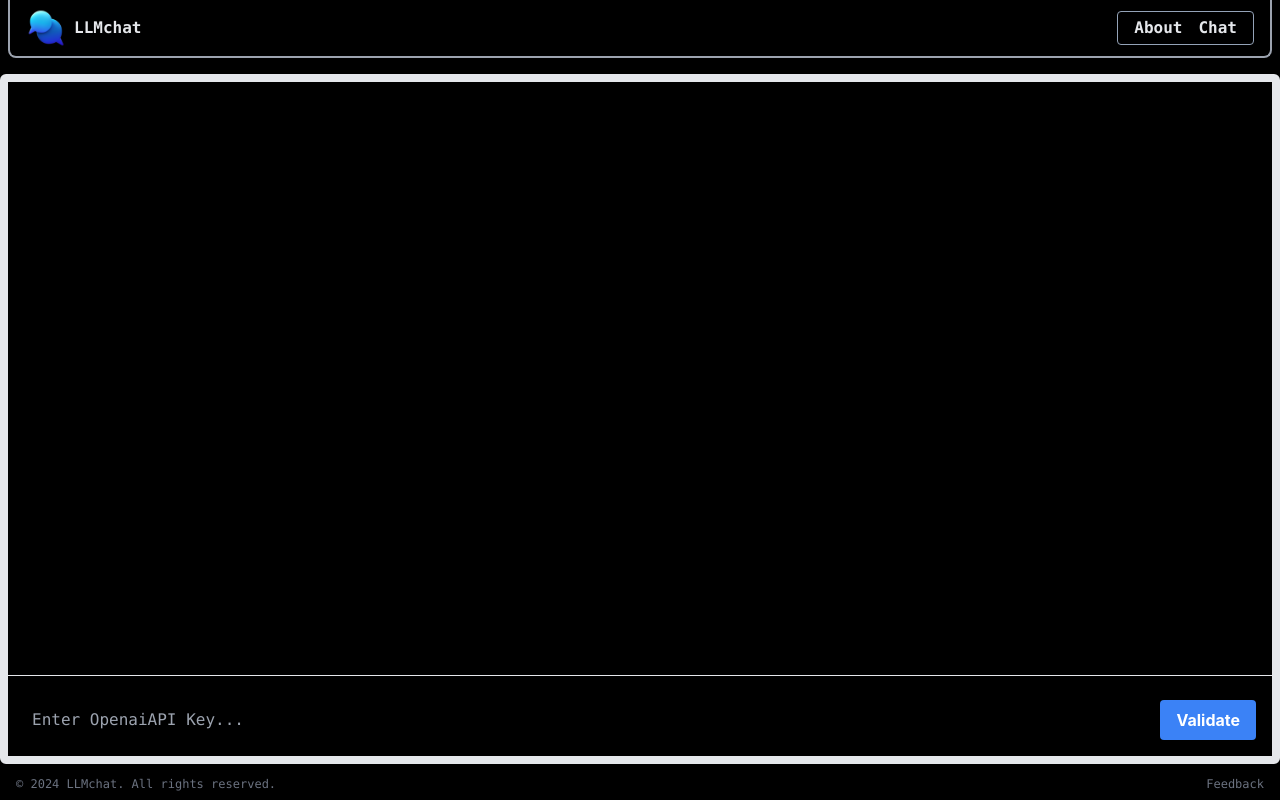
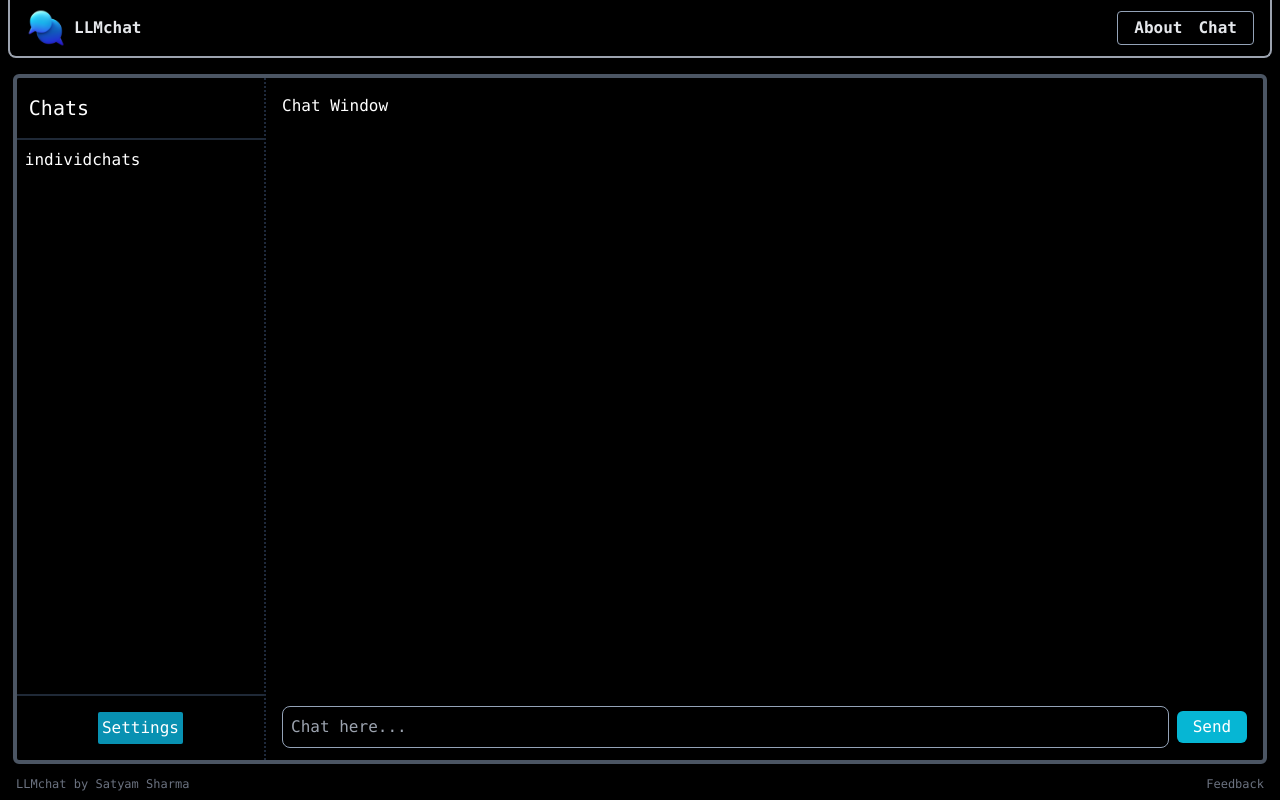
Before and after one commit to satymshrma/llmchat, a React (Vite) app in the folder frontend/: page /chat in a window 1280 px wide. Built offline with nearby package versions, Linux system fonts and the light colour scheme.

Commit message:
ui changes

```diff
--- a/frontend/src/App.tsx
+++ b/frontend/src/App.tsx
@@ -11,7 +11,7 @@ const App = () => {
   return (
     <>
       <main
-        className={`flex justify-between items-center bg-black text-white h-screen w-screen flex-col ${
+        className={`flex font-mono justify-between items-center bg-black text-white h-full min-h-screen w-full min-w-screen flex-col ${
           darkMode ? `hue-rotate-180 invert` : ""
         }`}
       >
@@ -27,18 +27,19 @@ const App = () => {
         {/* Main Section */}
         <section
           id="focus"
-          className="border-8 max-lg:w-[98%] w-full h-full rounded-md flex justify-center items-center border-slate-gray mt-4"
+          className="border-4 border-gray-600 max-w-[98%] w-full rounded-md flex flex-1 justify-stretch items-stretch mt-4"
         >
-          <Routes>
-            <Route path="/" element={<About />} />
-            <Route path="/chat" element={<Chat />} />
-          </Routes>
-          {/* <About /> */}
+          <div className="min-w-full min-h-full">
+            <Routes>
+              <Route path="/" element={<About />} />
+              <Route path="/chat" element={<Chat />} />
+            </Routes>
+          </div>
         </section>
 
-        <footer className="w-full">
-          <div className="p-2 mt-1 mx-2 flex justify-between text-gray-500 text-xs font-mono">
-            <p>© 2024 LLMchat. All rights reserved.</p>
+        <footer className="w-full h-fit">
+          <div className="p-2 mt-1 mx-2 flex justify-between text-gray-500 text-xs">
+            <p>LLMchat by Satyam Sharma</p>
             <button
               onClick={() => {}}
               className="hover:underline hover:text-blue-100"
--- /dev/null
+++ b/frontend/src/components/ChatWindow.tsx
@@ -0,0 +1,21 @@
+const ChatWindow = () => {
+  return (
+    <>
+      <div className="w-full h-full">Chat Window</div>
+
+      <div className="flex">
+        <input
+          className="w-full h-fit border-slate-400 border rounded-lg bg-inherit text-white p-2 my-3"
+          placeholder="Chat here..."
+        ></input>
+        <button type="submit">
+          <div className="w-fit h-fit ml-2 bg-cyan-500 rounded-md px-4 py-1 text-white">
+            Send
+          </div>
+        </button>
+      </div>
+    </>
+  );
+};
+
+export default ChatWindow;
--- a/frontend/src/pages/Chat.tsx
+++ b/frontend/src/pages/Chat.tsx
@@ -1,110 +1,141 @@
-// import React from 'react'
+import ChatWindow from "../components/ChatWindow";
 
-import { useEffect, useState } from "react";
-import axios from "axios";
-import { API_OPENAI_CHAT, API_OPENAI_VALIDATION } from "../utils/endpoints";
+const Chat = () => {
+  return (
+    <>
+      <div className="flex w-full h-full">
+        <aside className="border-r-slate-800 flex flex-col items-start border-r-2 border-dotted max-sm:hidden w-1/5">
+          <div className="pb-4 px-3 mt-4  text-xl w-full h-fit border-b-2 border-gray-800">
+            Chats
+          </div>
+          <div className="p-2 h-full">
+            <p>individchats</p>
+          </div>
+          <div
+            id="settings"
+            className="border-t-2 border-gray-800 w-full flex justify-center"
+          >
+            <button className="bg-cyan-600 w-fit h-fit rounded-sm text-white p-1 m-4">
+              Settings
+            </button>
+          </div>
+        </aside>
 
-interface ChatProps {}
-
-interface Message {
-  text: string;
-  sender: "user" | "bot";
-}
-
-const Chat: React.FC<ChatProps> = () => {
-  const [apiKey, setApiKey] = useState("");
-  const [apiKeyStatus, setApiKeyStatus] = useState<boolean>(false);
-  const [buttonText, setButtonText] = useState("Validate");
-  const [placeholderText, setPlaceholderText] = useState(
-    "Enter OpenaiAPI Key..."
-  );
-  const [messages, setMessages] = useState<Message[]>([]);
-  const [showInvalidKeyMessage, setShowInvalidKeyMessage] = useState(false);
-  let handleSubmit;
-  useEffect(() => {
-    handleSubmit = async (e: React.FormEvent) => {
-      e.preventDefault();
-      if (!apiKeyStatus) {
-        try {
-          const response = await axios.post(API_OPENAI_VALIDATION, { apiKey });
-          setApiKeyStatus(response.data);
-          setButtonText("Chat");
-          setPlaceholderText("Enter your query here...");
-        } catch (error) {
-          console.error(error);
-          setApiKeyStatus(false);
-          setShowInvalidKeyMessage(true);
-          setButtonText("Validate");
-          setPlaceholderText("Enter OpenaiAPI Key...");
-        }
-        return;
-      }
-
-      // Send user message to chat API
-      const userMessage: Message = { text: apiKey, sender: "user" };
-      setMessages([...messages, userMessage]);
-
-      try {
-        const response = await axios.post(API_OPENAI_CHAT, { message: apiKey }); // Replace with your chat API endpoint
-        const botMessage: Message = {
-          text: response.data.message,
-          sender: "bot",
-        };
-        setMessages([...messages, botMessage]);
-      } catch (error) {
-        console.error(error);
-        // Handle error, e.g., display an error message
-      }
-
-      setApiKey(""); // Clear input field
-    };
-  });
-
-  return (
-    <div className="h-full w-full flex flex-col">
-      <div className="flex-grow overflow-y-auto p-4">
-        {messages.map((message, index) => (
-          <div
-            key={index}
-            className={`flex items-start ${
-              message.sender === "user" ? "justify-end" : "justify-start"
-            }`}
-          >
-            <div
-              className={`p-2 rounded-lg ${
-                message.sender === "user" ? "bg-blue-100" : "bg-gray-200"
-              }`}
-            >
-              {message.text}
-            </div>
-          </div>
-        ))}
+        <div className="w-4/5 p-2 m-2 min-h-full flex-col flex flex-1 justify-between items-stretch">
+          <ChatWindow />
+        </div>
       </div>
-
-      <div className="border-t border-gray-200 p-4">
-        {apiKeyStatus === false && (
-          <div className="text-red-500 mb-2 font-mono text-sm">
-            {showInvalidKeyMessage && `Invalid API key`}
-          </div>
-        )}
-        <form onSubmit={handleSubmit} className="flex">
-          <input
-            type="text"
-            placeholder={placeholderText}
-            value={apiKey}
-            onChange={(e) => setApiKey(e.target.value)}
-            className="w-full bg-black text-white font-mono p-2 rounded-md focus:outline-none"
-          />
-          <button
-            type="submit"
-            className="bg-blue-500 hover:bg-blue-700 text-white font-bold py-2 px-4 rounded"
-          >
-            {buttonText}
-          </button>
-        </form>
-      </div>
-    </div>
+    </>
   );
 };
 
 export default Chat;
+
+// import { useEffect, useState } from "react";
+// import axios from "axios";
+// import { API_OPENAI_CHAT, API_OPENAI_VALIDATION } from "../utils/endpoints";
+
+// interface ChatProps {}
+
+// interface Message {
+//   text: string;
+//   sender: "user" | "bot";
+// }
+
+// const Chat: React.FC<ChatProps> = () => {
+//   const [apiKey, setApiKey] = useState("");
+//   const [apiKeyStatus, setApiKeyStatus] = useState<boolean>(false);
+//   const [buttonText, setButtonText] = useState("Validate");
+//   const [placeholderText, setPlaceholderText] = useState(
+//     "Enter OpenaiAPI Key..."
+//   );
+//   const [messages, setMessages] = useState<Message[]>([]);
+//   const [showInvalidKeyMessage, setShowInvalidKeyMessage] = useState(false);
+//   let handleSubmit;
+//   useEffect(() => {
+//     handleSubmit = async (e: React.FormEvent) => {
+//       e.preventDefault();
+//       if (!apiKeyStatus) {
+//         try {
+//           const response = await axios.post(API_OPENAI_VALIDATION, { apiKey });
+//           setApiKeyStatus(response.data);
+//           setButtonText("Chat");
+//           setPlaceholderText("Enter your query here...");
+//         } catch (error) {
+//           console.error(error);
+//           setApiKeyStatus(false);
+//           setShowInvalidKeyMessage(true);
+//           setButtonText("Validate");
+//           setPlaceholderText("Enter OpenaiAPI Key...");
+//         }
+//         return;
+//       }
+
+//       // Send user message to chat API
+//       const userMessage: Message = { text: apiKey, sender: "user" };
+//       setMessages([...messages, userMessage]);
+
+//       try {
+//         const response = await axios.post(API_OPENAI_CHAT, { message: apiKey }); // Replace with your chat API endpoint
+//         const botMessage: Message = {
+//           text: response.data.message,
+//           sender: "bot",
+//         };
+//         setMessages([...messages, botMessage]);
+//       } catch (error) {
+//         console.error(error);
+//         // Handle error, e.g., display an error message
+//       }
+
+//       setApiKey(""); // Clear input field
+//     };
+//   });
+
+//   return (
+//     <div className="h-full w-full flex flex-col">
+//       <div className="flex-grow overflow-y-auto p-4">
+//         {messages.map((message, index) => (
+//           <div
+//             key={index}
+//             className={`flex items-start ${
+//               message.sender === "user" ? "justify-end" : "justify-start"
+//             }`}
+//           >
+//             <div
+//               className={`p-2 rounded-lg ${
+//                 message.sender === "user" ? "bg-blue-100" : "bg-gray-200"
+//               }`}
+//             >
+//               {message.text}
+//             </div>
+//           </div>
+//         ))}
+//       </div>
+
+//       <div className="border-t border-gray-200 p-4">
+//         {apiKeyStatus === false && (
+//           <div className="text-red-500 mb-2 font-mono text-sm">
+//             {showInvalidKeyMessage && `Invalid API key`}
+//           </div>
+//         )}
+//         <form onSubmit={handleSubmit} className="flex">
+//           <input
+//             type="text"
+//             placeholder={placeholderText}
+//             value={apiKey}
+//             onChange={(e) => setApiKey(e.target.value)}
+//             className="w-full bg-black text-white font-mono p-2 rounded-md focus:outline-none"
+//           />
+//           <button
+//             type="submit"
+//             className="bg-blue-500 hover:bg-blue-700 text-white font-bold py-2 px-4 rounded"
+//           >
+//             {buttonText}
+//           </button>
+//         </form>
+//       </div>
+//     </div>
+//   );
+// };
+
+// export default Chat;
```
Also changed, not shown: 1 other file (tests, documents, lock files or other folders).
